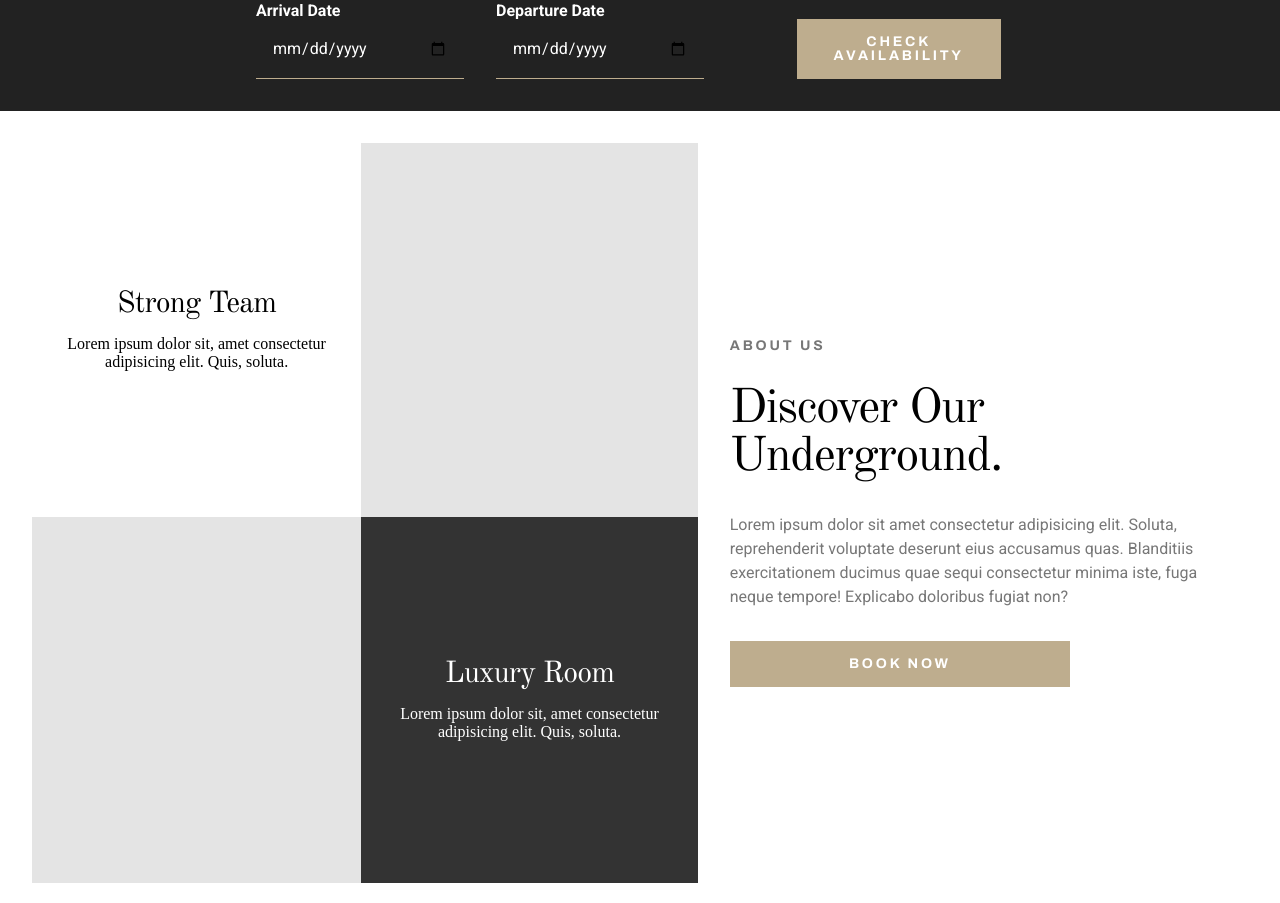
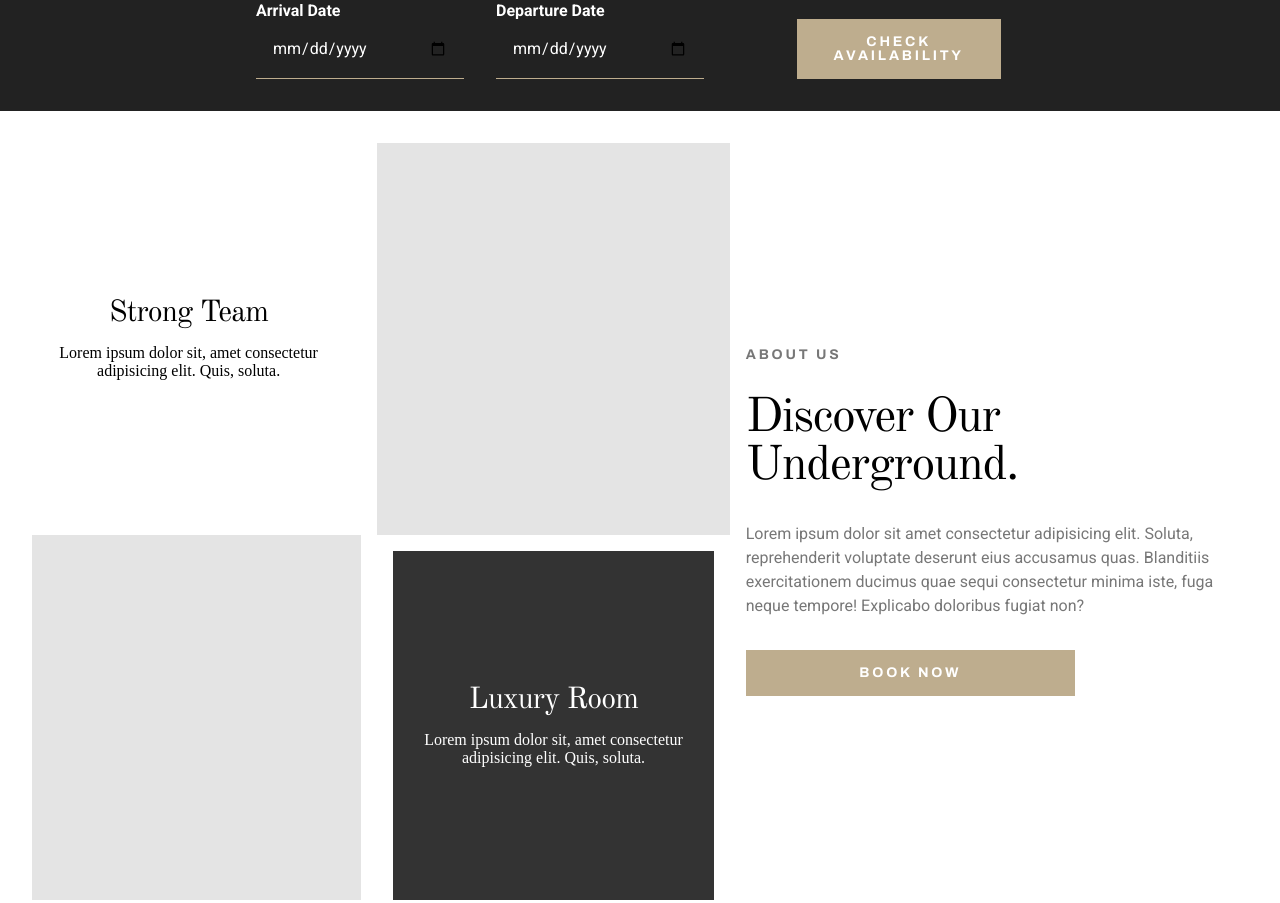
Before and after one commit to VickyCrow/hotel-miranda, a website: page index.html in a window 1280 px wide. Shown: the part 651-1554 px from the top of the page. Drawn offline with nearby package versions, Linux system fonts and the light colour scheme.

Commit message:
arreglos about desktop

```diff
--- a/styles/scss/pages/home.scss
+++ b/styles/scss/pages/home.scss
@@ -531,20 +531,14 @@ section{
         &__team{
 
             &__image{
+                margin-top: 0;
                 min-height: auto;
-                margin: 0;
             }
 
-            #strong-image{
-                grid-area: t-image;
-            }
 
-            #luxury-image{
-                grid-area: r-image;
-            }
 
             &__strong{
-                margin:0;
+                margin: 0 1rem 0 0;
                 padding: 0 1rem;
                 min-height: auto;
                 grid-area: team;
@@ -555,7 +549,7 @@ section{
             }
 
             &__luxury{
-                margin:0;
+                margin:1rem 0 0 2rem;
                 padding: 0 1rem;
                 min-height: auto;
                 grid-area: room;
@@ -568,6 +562,16 @@ section{
 
         }
 
+        #strong-image{
+            grid-area: t-image;
+            margin-left: 1rem;
+        }
+
+        #luxury-image{
+            margin-right: 1rem;
+            grid-area: r-image;
+        }
+
 
     }
 }
```
Also changed, not shown: styles/css/home.css, 1 other file.
